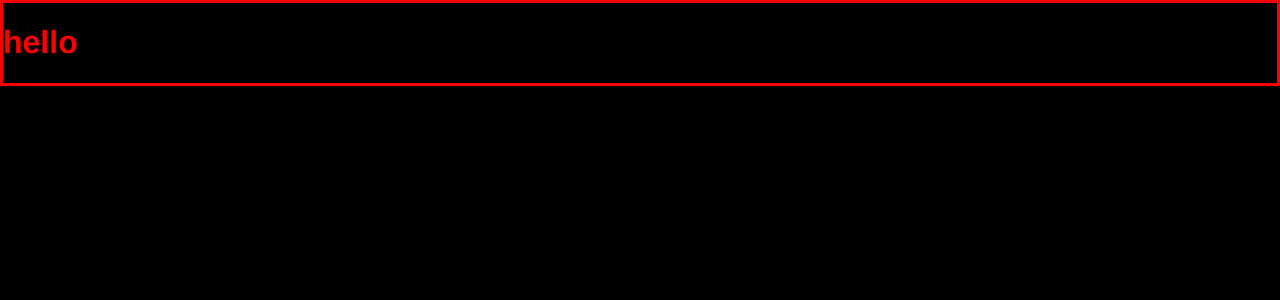
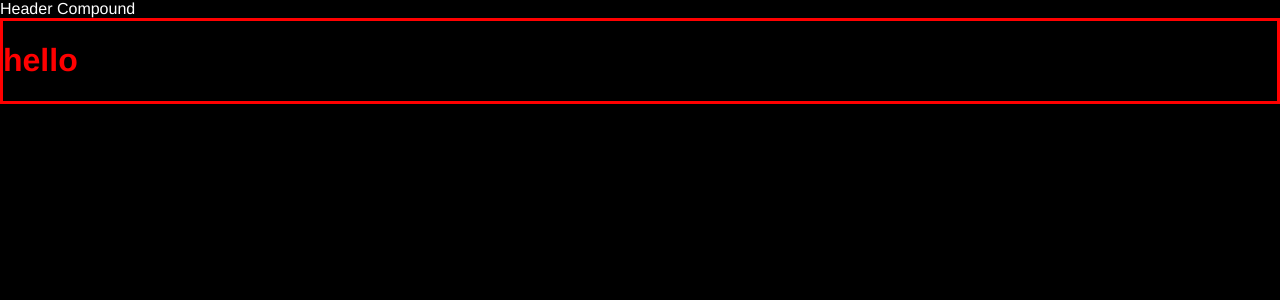
Before and after one commit to AhmedTohamy01/NextJS-Netflix-Clone, a Next.js app: page / in a window 1280 px wide. Shown: the top 300 px of the page. Built offline with nearby package versions, Linux system fonts and the light colour scheme.

Commit message:
Build Header Compound and add it to Home Page

```diff
--- /dev/null
+++ b/compounds/HeaderCompound.js
@@ -0,0 +1,11 @@
+import React from "react";
+
+function HeaderCompound({ children }) {
+  return (
+    <>
+    Header Compound
+    </>
+  );
+}
+
+export default HeaderCompound;
--- a/pages/index.js
+++ b/pages/index.js
@@ -1,12 +1,17 @@
-import Head from "next/head";
+import React from "react";
+import HeaderCompound from "../compounds/HeaderCompound";
 import { Wrapper, NewTitle } from "../components/General/IndexStyles"
 
 
-
-export default function Home() {
+function Home() {
   return (
+    <>
+    <HeaderCompound />
     <Wrapper>
       <NewTitle>hello</NewTitle>
     </Wrapper>
+    </>
   );
 }
+
+export default Home;
```
